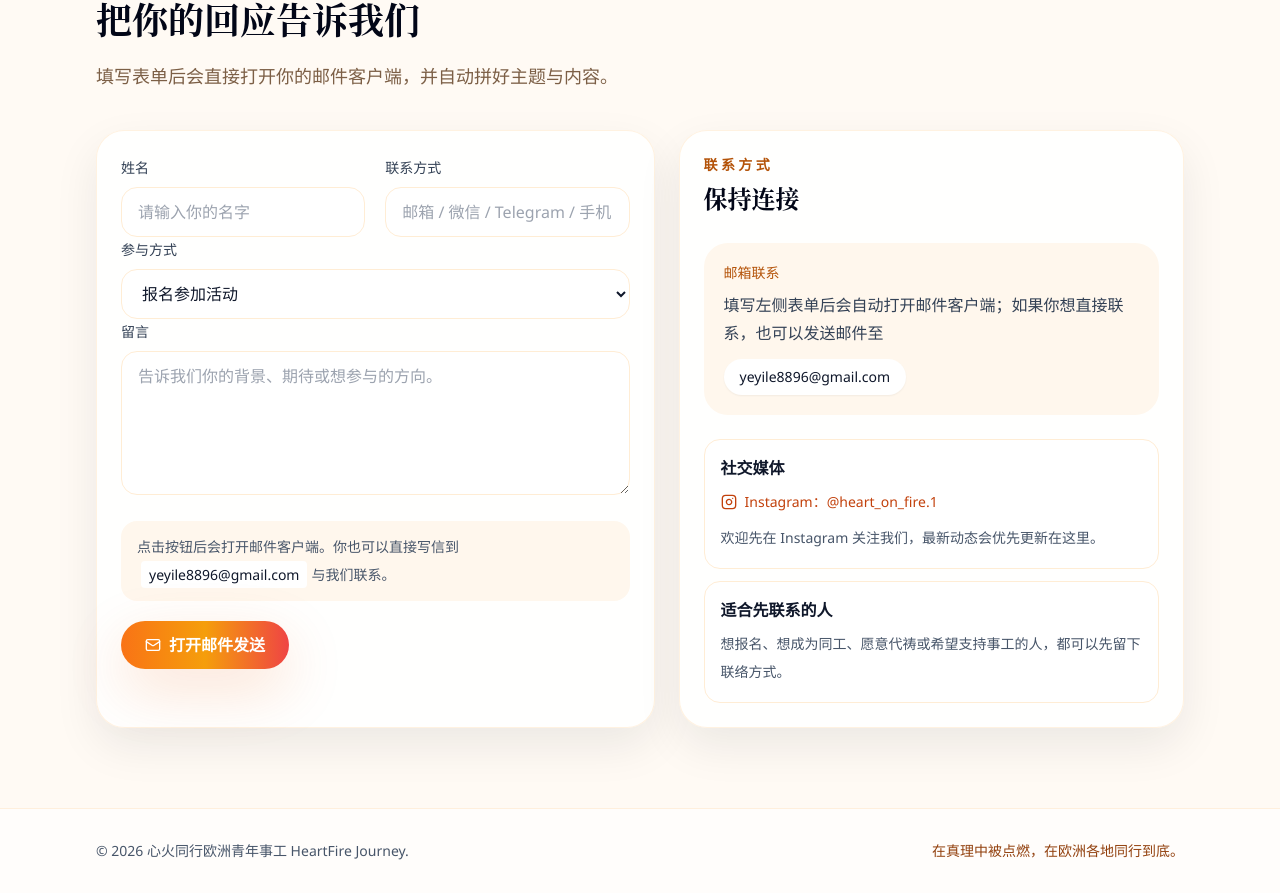
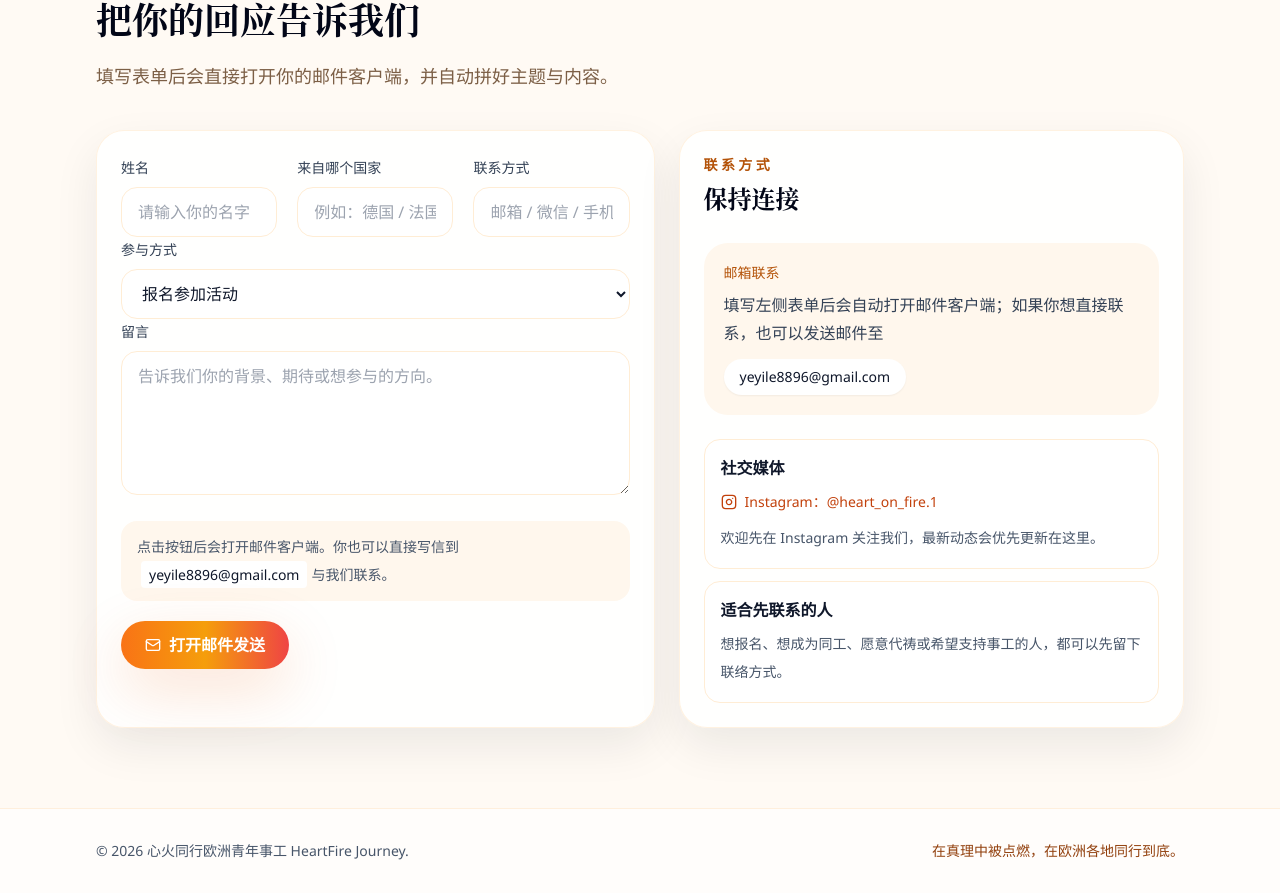
Before and after one commit to yeyile8896-hue/-, a Next.js app: page / in a window 1280 px wide. Shown: the part 4340-5233 px from the top of the page. Built offline with nearby package versions, Linux system fonts and the light colour scheme.

Commit message:
Add country field to contact form

```diff
--- a/components/ContactForm.tsx
+++ b/components/ContactForm.tsx
@@ -15,6 +15,7 @@ const interestOptions = [
 
 type FormState = {
   name: string;
+  country: string;
   contact: string;
   interest: string;
   message: string;
@@ -22,6 +23,7 @@ type FormState = {
 
 const initialState: FormState = {
   name: "",
+  country: "",
   contact: "",
   interest: interestOptions[0],
   message: ""
@@ -38,6 +40,7 @@ export function ContactForm() {
       "我想进一步了解心火欧青。",
       "",
       `姓名：${form.name || "-"}`,
+      `来自国家：${form.country || "-"}`,
       `联系方式：${form.contact || "-"}`,
       `参与方式：${form.interest || "-"}`,
       "留言：",
@@ -47,7 +50,7 @@ export function ContactForm() {
     ].join("\n");
 
     return `mailto:${CONTACT_EMAIL}?subject=${encodeURIComponent(subject)}&body=${encodeURIComponent(body)}`;
-  }, [form.contact, form.interest, form.message, form.name]);
+  }, [form.contact, form.country, form.interest, form.message, form.name]);
 
   function handleChange<K extends keyof FormState>(key: K, value: FormState[K]) {
     setForm((current) => ({ ...current, [key]: value }));
@@ -60,7 +63,7 @@ export function ContactForm() {
 
   return (
     <form className="section-card space-y-5" onSubmit={handleSubmit}>
-      <div className="grid gap-5 sm:grid-cols-2">
+      <div className="grid gap-5 md:grid-cols-3">
         <label className="space-y-2">
           <span className="text-sm font-medium text-slate-700">姓名</span>
           <input
@@ -73,11 +76,22 @@ export function ContactForm() {
         </label>
 
         <label className="space-y-2">
+          <span className="text-sm font-medium text-slate-700">来自哪个国家</span>
+          <input
+            className="w-full rounded-2xl border border-orange-100 bg-white px-4 py-3 text-slate-900 outline-none transition focus:border-orange-400 focus:ring-2 focus:ring-orange-200"
+            onChange={(event) => handleChange("country", event.target.value)}
+            placeholder="例如：德国 / 法国 / 波兰"
+            required
+            value={form.country}
+          />
+        </label>
+
+        <label className="space-y-2">
           <span className="text-sm font-medium text-slate-700">联系方式</span>
           <input
             className="w-full rounded-2xl border border-orange-100 bg-white px-4 py-3 text-slate-900 outline-none transition focus:border-orange-400 focus:ring-2 focus:ring-orange-200"
             onChange={(event) => handleChange("contact", event.target.value)}
-            placeholder="邮箱 / 微信 / Telegram / 手机"
+            placeholder="邮箱 / 微信 / 手机"
             required
             value={form.contact}
           />
```
